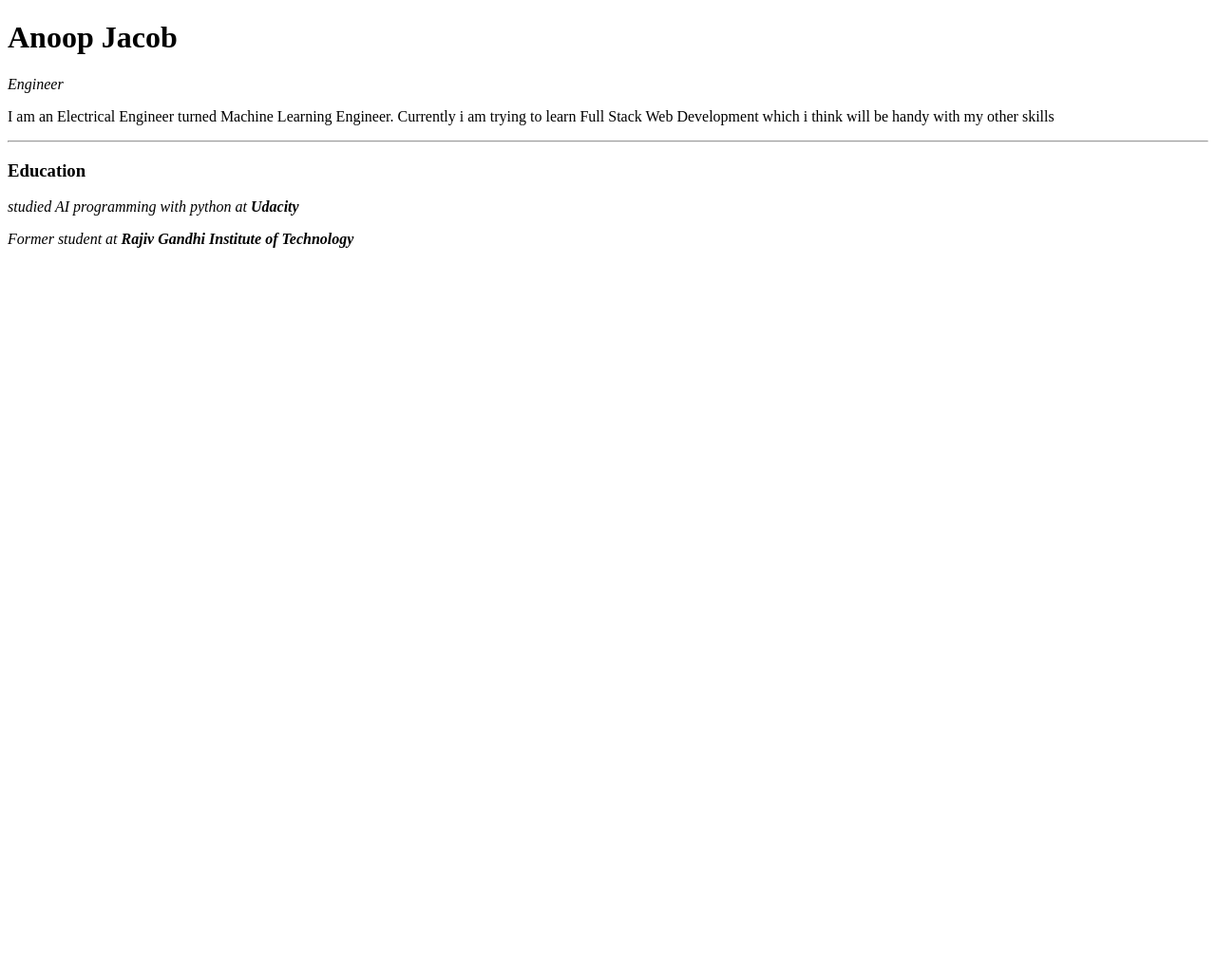
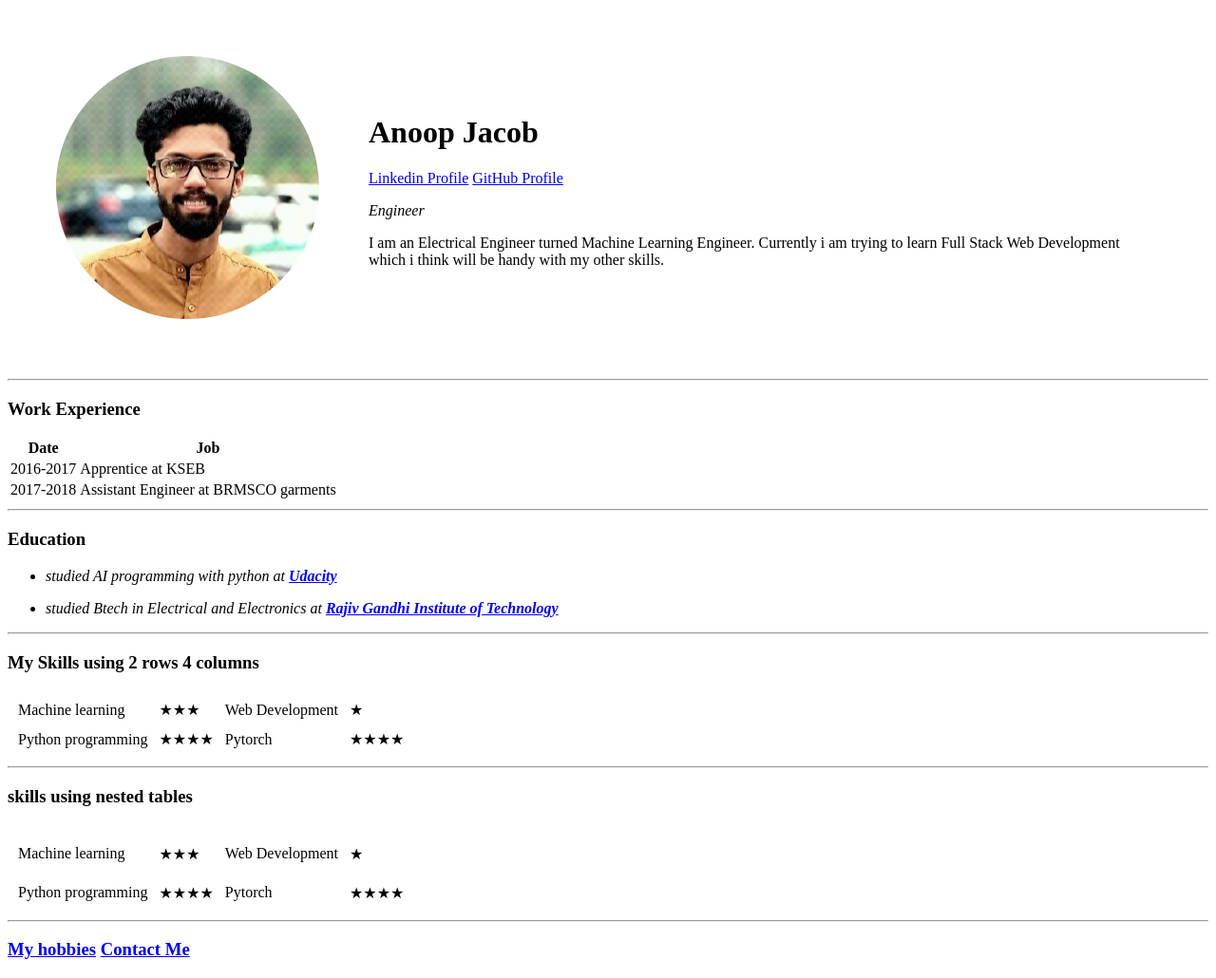
Before and after one commit to anoopjakob/full_stack_notes, a plain HTML site: page Web development/HTML - personal site/index.html in a window 1280 px wide. Shown: the whole page at 95% size. Before the commit the page ends 800 px from the top, so only its background shows below. Drawn offline with Linux system fonts and the light colour scheme.

Commit message:
personal website development

```diff
--- a/Web development/HTML - personal site/index.html
+++ b/Web development/HTML - personal site/index.html
@@ -7,16 +7,92 @@
 </head>
 
 <body>
-  <h1>Anoop Jacob</h1>
-  <!-- its always good to use emp instead of intalicize because it not onlu
-    just styles the word but actually will effect the search in browser -->
-  <p><em> Engineer </em></p>
-  <p>I am an Electrical Engineer turned Machine Learning Engineer. Currently i am trying to learn Full Stack Web Development which i think will be handy with my other skills</p>
+  <table cellspacing="50">
+    <tr>
+      <td><img src=" images/profile_pic.png" alt="Anoop Jacob profile picture"></td>
+      <td>
+        <h1>Anoop Jacob </h1>
+        <p>
+          <a href="https://www.linkedin.com/in/anoop-jacob-795a6b109/">Linkedin Profile</a>
+          <a href="https://github.com/anoopjakob">GitHub Profile</a>
+        </p>
+
+        <!-- its always good to use emp instead of intalicize because it not onlu
+        just styles the word but actually will effect the search in browser -->
+        <p><em> Engineer </em></p>
+        <p>I am an Electrical Engineer turned Machine Learning Engineer. Currently i am trying to learn Full Stack Web Development which i think will be handy with my other skills.</p>
+      </td>
+    </tr>
+  </table>
+
+
+  <hr>
+  <h3>Work Experience</h3>
+  <table>
+    <thead>
+      <th>Date</th>
+      <th>Job</th>
+    </thead>
+    <tbody>
+      <tr>
+        <td>2016-2017</td>
+        <td>Apprentice at KSEB</td>
+      </tr>
+      <tr>
+        <td>2017-2018</td>
+        <td>Assistant Engineer at BRMSCO garments</td>
+      </tr>
+    </tbody>
+
+  </table>
   <hr>
   <h3>Education</h3>
-  <p><em> studied  AI programming with python at <strong>Udacity</strong></em></p>
-  <p><em> Former student at <strong>Rajiv Gandhi Institute of Technology</strong></em></p>
-
+  <ul>
+    <li>
+      <p><em> studied AI programming with python at <strong><a href="https://graduation.udacity.com/confirm/2GYERH4J">Udacity</a></strong></em></p>
+    </li>
+    <li>
+      <p><em> studied Btech in Electrical and Electronics at <strong><a href="http://www.rit.ac.in/">Rajiv Gandhi Institute of Technology</a></strong></em></p>
+    </li>
+  </ul>
+  <hr>
+  <h3>My Skills using 2 rows 4 columns</h3>
+  <table cellspacing="10">
+    <tr>
+      <td>Machine learning</td>
+      <td>★★★</td>
+      <td>Web Development</td>
+      <td>★</td>
+    </tr>
+    <tr>
+      <td>Python programming</td>
+      <td>★★★★</td>
+      <td>Pytorch</td>
+      <td>★★★★</td>
+    </tr>
+  </table>
+  <hr>
+  <h3> skills using nested tables</h3>
+  <table cellspacing="10">
+    <tr>
+    <tr>
+      <td>Machine learning</td>
+      <td>★★★</td>
+      <td>Web Development</td>
+      <td>★</td>
+    </tr>
+    </tr>
+    <tr>
+    <tr>
+      <td>Python programming</td>
+      <td>★★★★</td>
+      <td>Pytorch</td>
+      <td>★★★★</td>
+    </tr>
+    </tr>
+  </table>
+  <hr>
+  <h3><a href="hobbies.html">My hobbies</a> <a href="contact_me.html">Contact Me</a></h3>
 </body>
 
 </html>
```
Also changed, not shown: Web development/HTML - personal site/contact_me.html (added, +18 -0 lines), Web development/HTML - personal site/hobbies.html (added, +18 -0 lines), Web development/HTML - personal site/images/profile_pic.png (added), 2 other files.
